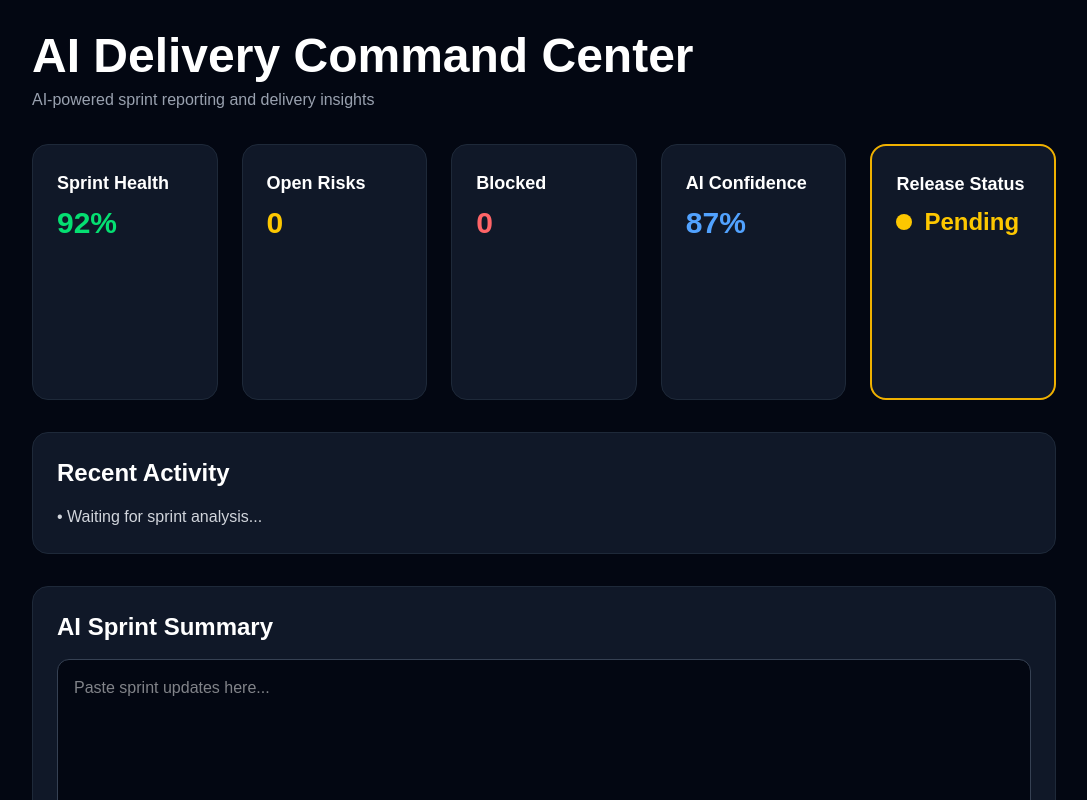
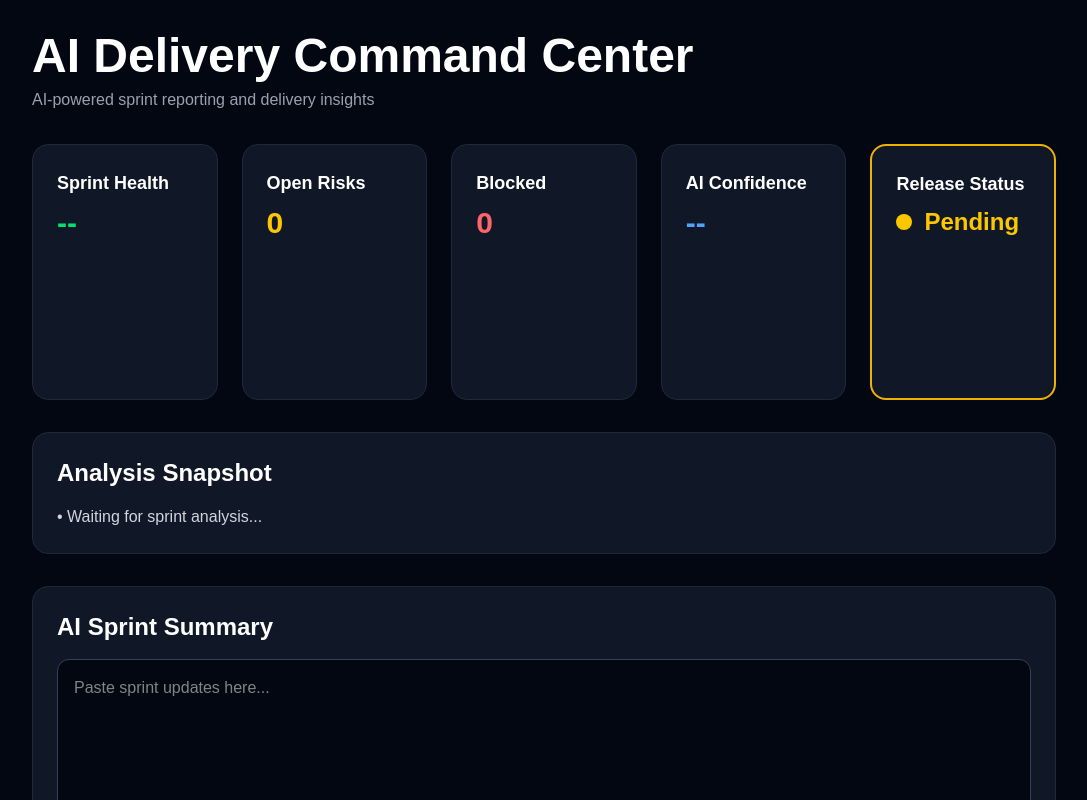
Before and after one commit to HenuSamantha/AI-Delivery-Command-Center, a Next.js app in the folder apps/frontend/: page / in a window 1280 px wide. Shown: the top 800 px of the page, without its empty margins (96-1183 px from the left). Built offline with nearby package versions, Linux system fonts and the light colour scheme; no server answers.

Commit message:
show pending on dashboard until analysis is ran

```diff
--- a/apps/frontend/app/page.tsx
+++ b/apps/frontend/app/page.tsx
@@ -77,7 +77,7 @@ export default function HomePage() {
 
         <MetricCard
           title="Sprint Health"
-          value={summary ? `${summary.delivery_health_score}%` : "92%"}
+          value={summary ? `${summary.delivery_health_score}%` : "--"}
           color="text-green-400"
          />
 
@@ -95,7 +95,7 @@ export default function HomePage() {
 
       <MetricCard
         title="AI Confidence"
-        value={summary ? `${summary.ai_confidence}%` : "87%"}
+        value={summary ? `${summary.ai_confidence}%` : "--"}
         color="text-blue-400"
         />
 
--- a/apps/frontend/components/ActivityFeed.tsx
+++ b/apps/frontend/components/ActivityFeed.tsx
@@ -8,7 +8,7 @@ export default function ActivityFeed({
   return (
     <div className="bg-gray-900 p-6 rounded-2xl border border-gray-800 mb-8">
       <h2 className="text-2xl font-semibold mb-4">
-        Recent Activity
+        Analysis Snapshot
       </h2>
 
       <div className="space-y-3">
```
